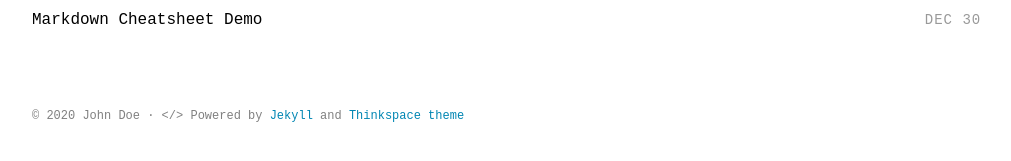
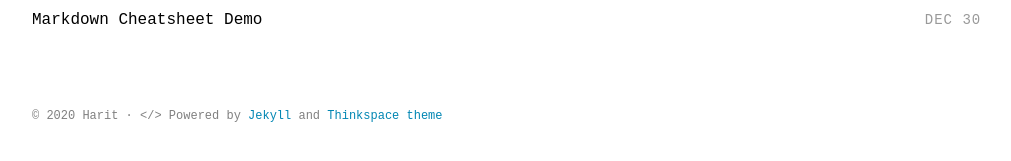
Before and after one commit to hshah89/hshah89.github.io, a Jekyll site: the page built from index.html, in a window 1280 px wide. Shown: the part 380-541 px from the top of the page, without its empty margins (132-1143 px from the left). Built offline with Jekyll 4.4.1, drawn with Linux system fonts in a browser that asks for light colours; some web fonts are replaced.

Commit message:
update to post

```diff
--- a/_config.yml
+++ b/_config.yml
@@ -32,7 +32,7 @@ sass:
 
 # Author settings
 author:
-  name     : "John Doe"
+  name     : "Harit"
   github   :  hshah89
 
 plugins:
```
Also changed, not shown: about.md (+1 -1 lines).
